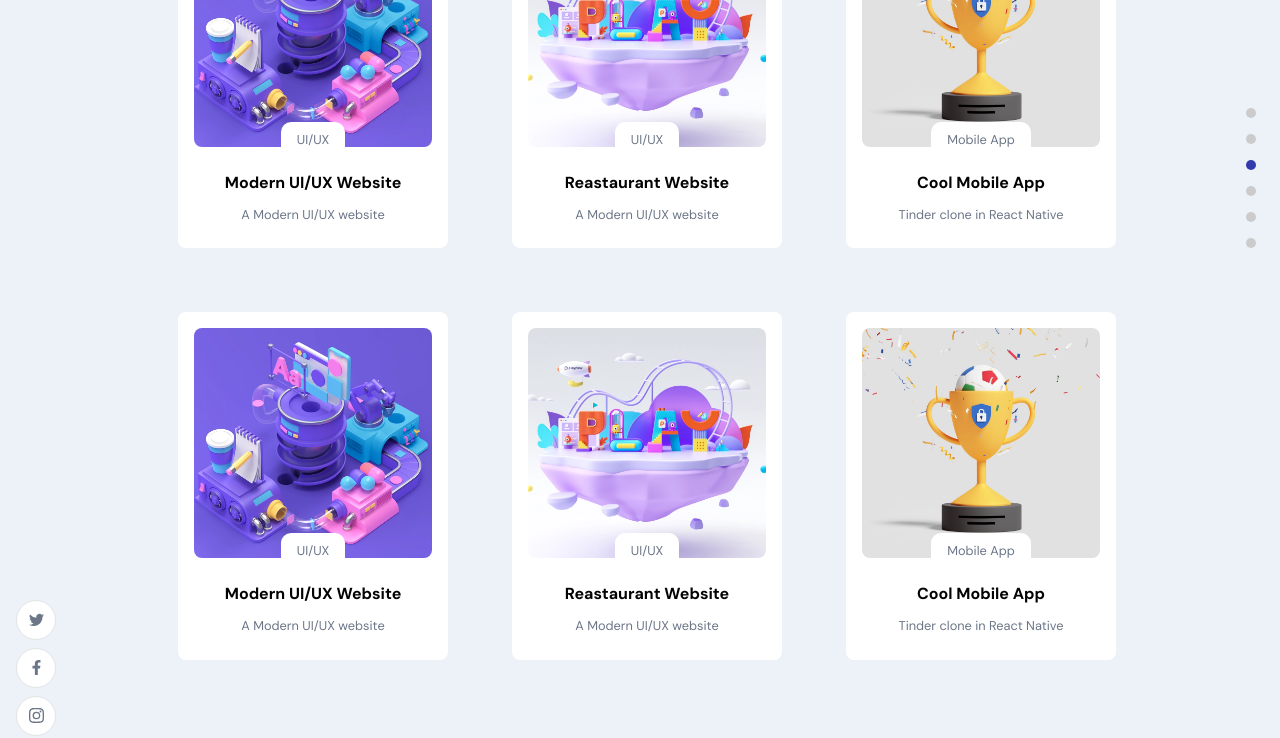
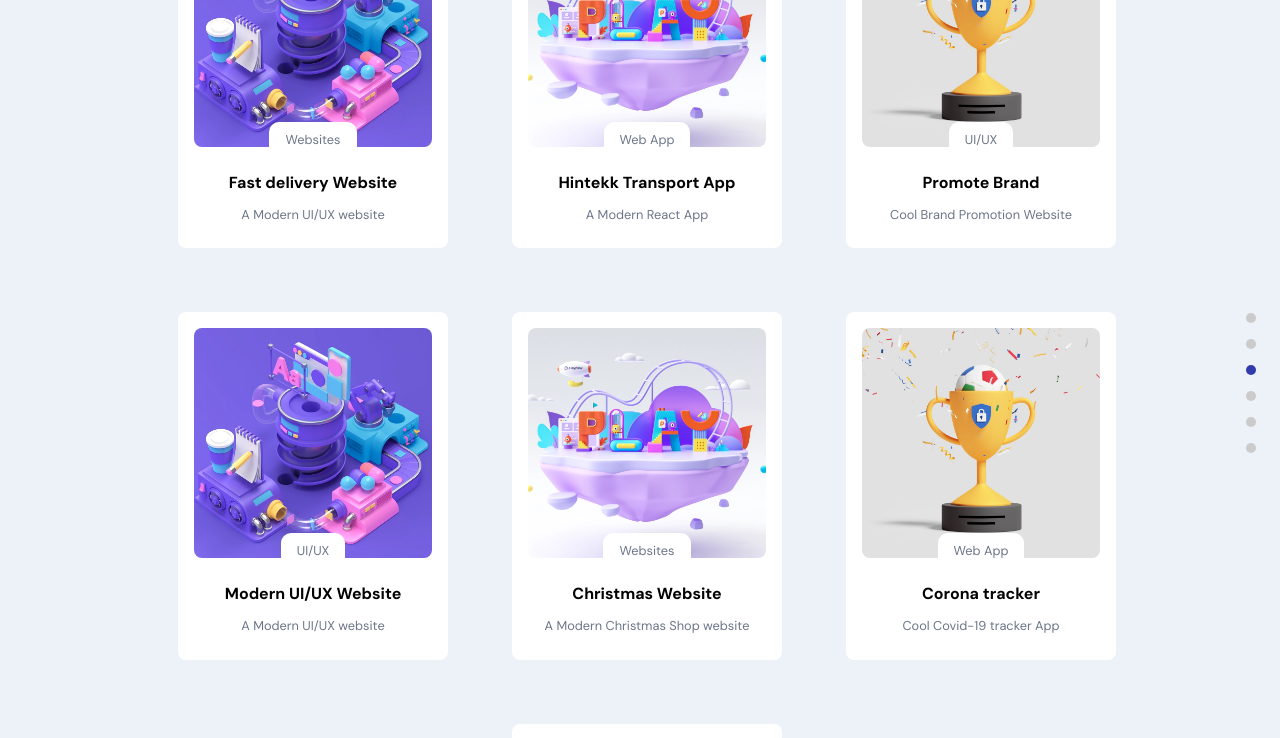
Before and after one commit to tdark23/ted-portfolio, a React (Create React App) app: page / in a window 1280 px wide. Shown: the part 2000-2738 px from the top of the page. Built offline with nearby package versions, Linux system fonts and the light colour scheme.

Commit message:
Update Work.jsx

```diff
--- a/src/container/Work/Work.jsx
+++ b/src/container/Work/Work.jsx
@@ -13,30 +13,30 @@ const Work = () => {
   const projects = [
     {
       name: 'first',
-      title: 'Modern UI/UX Website',
+      title: 'Fast delivery Website',
       description: 'A Modern UI/UX website',
-      projectLink: '',
-      codeLink: 'https://github.com',
+      projectLink: 'https://faster-delivery.netlify.app/',
+      codeLink: 'https://github.com/tdark23/Fast-Delivery',
       imgUrl: images.about04,
-      tags: ['UI/UX', 'ALL'],
+      tags: ['Websites', 'ALL'],
     },
     {
       name: 'second',
-      title: 'Reastaurant Website',
-      description: 'A Modern UI/UX website',
-      projectLink: '',
-      codeLink: 'https://github.com',
+      title: 'Hintekk Transport App',
+      description: 'A Modern React App',
+      projectLink: 'https://transport-app.netlify.app/',
+      codeLink: 'https://github.com/tdark23/HintekkcodingChallenge-TedMbang-',
       imgUrl: images.about01,
-      tags: ['UI/UX', 'ALL'],
+      tags: ['Web App', 'ALL'],
     },
     {
       name: 'third',
-      title: 'Cool Mobile App',
-      description: 'Tinder clone in React Native',
-      projectLink: '',
-      codeLink: 'https://github.com',
+      title: 'Promote Brand',
+      description: 'Cool Brand Promotion Website',
+      projectLink: 'https://brand-promotion.netlify.app/',
+      codeLink: 'https://github.com/tdark23/Promote',
       imgUrl: images.about03,
-      tags: ['Mobile App', 'ALL'],
+      tags: ['UI/UX', 'ALL'],
     },
     {
       name: 'first',
@@ -49,21 +49,30 @@ const Work = () => {
     },
     {
       name: 'second',
-      title: 'Reastaurant Website',
-      description: 'A Modern UI/UX website',
-      projectLink: '',
-      codeLink: 'https://github.com',
+      title: 'Christmas Website',
+      description: 'A Modern Christmas Shop website',
+      projectLink: 'https://x-mas-shop.netlify.app/',
+      codeLink: 'https://github.com/tdark23/Christmas-site',
       imgUrl: images.about01,
-      tags: ['UI/UX', 'ALL'],
+      tags: ['Websites', 'ALL'],
     },
     {
       name: 'third',
-      title: 'Cool Mobile App',
-      description: 'Tinder clone in React Native',
-      projectLink: '',
-      codeLink: 'https://github.com',
+      title: 'Corona tracker',
+      description: 'Cool Covid-19 tracker App',
+      projectLink: 'https://covidd-track-app.netlify.app/',
+      codeLink: 'https://github.com/tdark23/corona-tracker',
       imgUrl: images.about03,
-      tags: ['Mobile App', 'ALL'],
+      tags: ['Web App', 'ALL'],
+    },
+    {
+      name: 'third',
+      title: 'Food order app',
+      description: 'Cool React app',
+      projectLink: 'https://camerfood-order-app.netlify.app',
+      codeLink: 'https://github.com/tdark23/Food-order-app',
+      imgUrl: images.about03,
+      tags: ['Web App', 'ALL'],
     },
   ]
 
@@ -89,7 +98,7 @@ const Work = () => {
       <h2 className="head-text">My Creative <span>Portfolio</span> Section</h2>
 
       <div id="home" className="app__work-filter">
-        {['UI/UX', 'Web App', 'Mobile App', 'React JS', 'All'].map((item, index) => (
+        {['UI/UX', 'Web App', 'Websites', 'All'].map((item, index) => (
           <div
             key={index}
             onClick={() => handleWorkFilter(item)}
```
